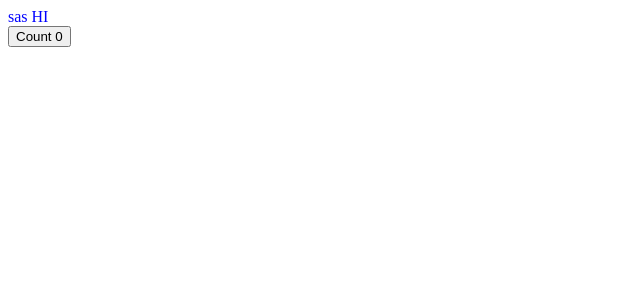
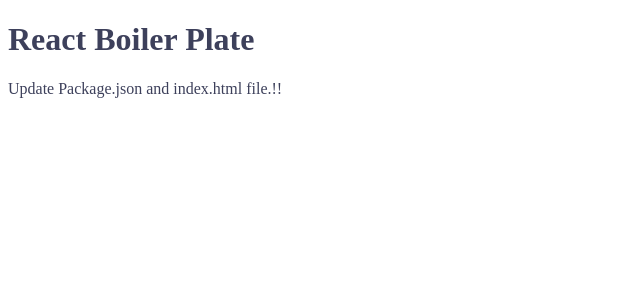
Before and after one commit to rahulteja-16/react-ts-template, a React app: page / in a window 1280 px wide. Shown: the top 300 px of the page, without its empty margins (0-640 px from the left). Built offline with nearby package versions, Linux system fonts and the light colour scheme.

Commit message:
Readme and Clean up

```diff
--- a/src/App.tsx
+++ b/src/App.tsx
@@ -1,11 +1,10 @@
 import './styles.css'
-import ClickCounter from './ClickCounter'
 
 const App = () => {
 	return (
 		<>
-			<div>sas HI</div>
-			<ClickCounter />
+			<h1>React Boiler Plate</h1>
+			<div>Update Package.json and index.html file.!!</div>
 		</>
 	)
 }
--- a/src/ClickCounter.tsx
+++ /dev/null
@@ -1,12 +0,0 @@
-import { useState } from 'react'
-
-const ClickCounter = () => {
-	const [count, setCount] = useState(0)
-	return (
-		<div>
-			<button onClick={() => setCount((c) => c + 1)}>Count {count} </button>
-		</div>
-	)
-}
-
-export default ClickCounter
--- a/src/styles.css
+++ b/src/styles.css
@@ -1,3 +1,4 @@
+h1,
 div {
-	color: blue;
+	color: rgb(61, 64, 91);
 }
--- a/webpack/webpack.common.js
+++ b/webpack/webpack.common.js
@@ -1,6 +1,6 @@
 const path = require('path')
 const HTMLWebpackPlugin = require('html-webpack-plugin')
-const CopyPlugin = require('copy-webpack-plugin')
+// const CopyPlugin = require('copy-webpack-plugin')
 
 module.exports = {
 	entry: path.resolve(__dirname, '..', './src/index.tsx'),
@@ -40,8 +40,8 @@ module.exports = {
 		new HTMLWebpackPlugin({
 			template: path.resolve(__dirname, '..', './src/index.html'),
 		}),
-		new CopyPlugin({
-			patterns: [{ from: '', to: 'dest' }],
-		}),
+		// new CopyPlugin({
+		// 	patterns: [{ from: '../src', to: '/build' }],
+		// }),
 	],
 }
```
Also changed, not shown: 1 other file (tests, documents, lock files or other folders).
